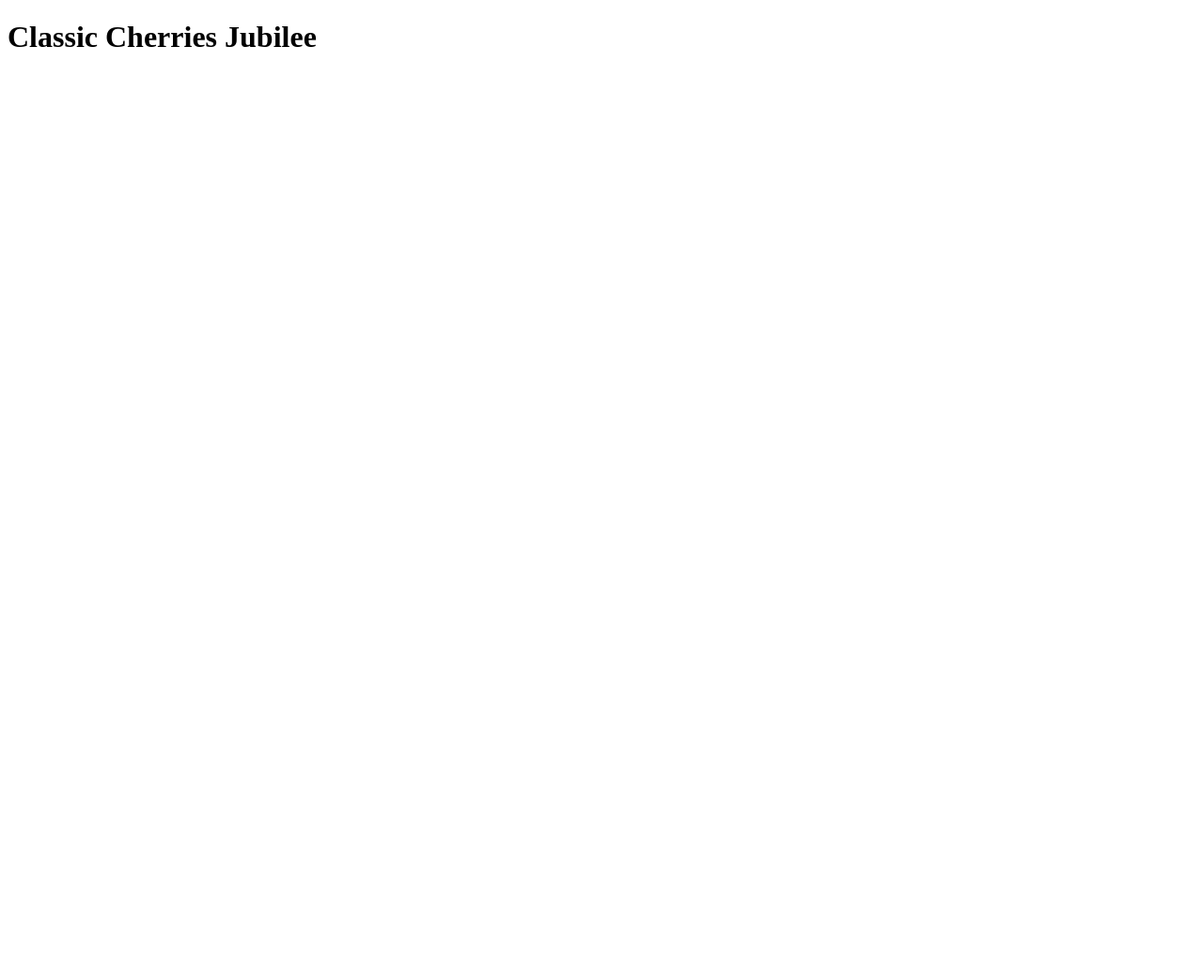
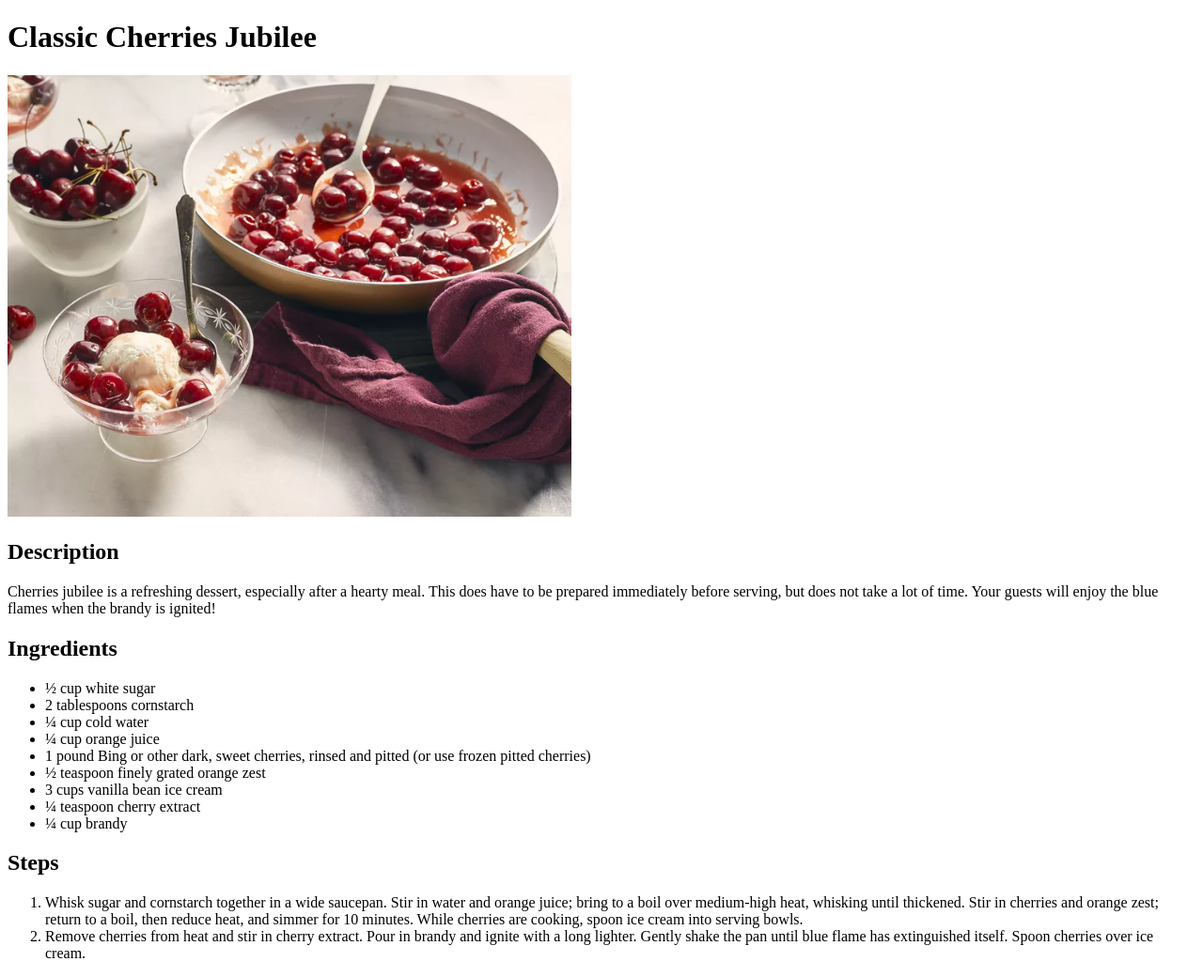
Before and after one commit to presenc6/odin-recipes, a plain HTML site: page recipes/jubilee.html in a window 1280 px wide. Shown: the whole page at 94% size. Before the commit the page ends 800 px from the top, so only its background shows below. Drawn offline with Linux system fonts and the light colour scheme.

Commit message:
Added relevant image and recipe content

```diff
--- a/recipes/jubilee.html
+++ b/recipes/jubilee.html
@@ -7,5 +7,29 @@
 </head>
 <body>
     <h1>Classic Cherries Jubilee</h1>
+
+    <img src="./images/Jubilee.webp" alt="image of Classic Cherries Jubilee" width="600px" height="470px">
+
+    <h2>Description</h3>
+    <p>Cherries jubilee is a refreshing dessert, especially after a hearty meal. This does have to be prepared immediately before serving, but does not take a lot of time. Your guests will enjoy the blue flames when the brandy is ignited!</p>
+
+    <h2>Ingredients</h2>
+    <ul>
+        <li>½ cup white sugar</li>
+        <li>2 tablespoons cornstarch</li>
+        <li>¼ cup cold water</li>
+        <li>¼ cup orange juice</li>
+        <li>1 pound Bing or other dark, sweet cherries, rinsed and pitted (or use frozen pitted cherries)</li>
+        <li>½ teaspoon finely grated orange zest</li>
+        <li>3 cups vanilla bean ice cream</li>
+        <li>¼ teaspoon cherry extract</li>
+        <li>¼ cup brandy</li>
+    </ul>
+
+    <h2>Steps</h2>
+    <ol>
+        <li>Whisk sugar and cornstarch together in a wide saucepan. Stir in water and orange juice; bring to a boil over medium-high heat, whisking until thickened. Stir in cherries and orange zest; return to a boil, then reduce heat, and simmer for 10 minutes. While cherries are cooking, spoon ice cream into serving bowls.</li>
+        <li>Remove cherries from heat and stir in cherry extract. Pour in brandy and ignite with a long lighter. Gently shake the pan until blue flame has extinguished itself. Spoon cherries over ice cream.</li>
+    </ol>
 </body>
 </html>
```
Also changed, not shown: recipes/images/Jubilee.webp (added).
